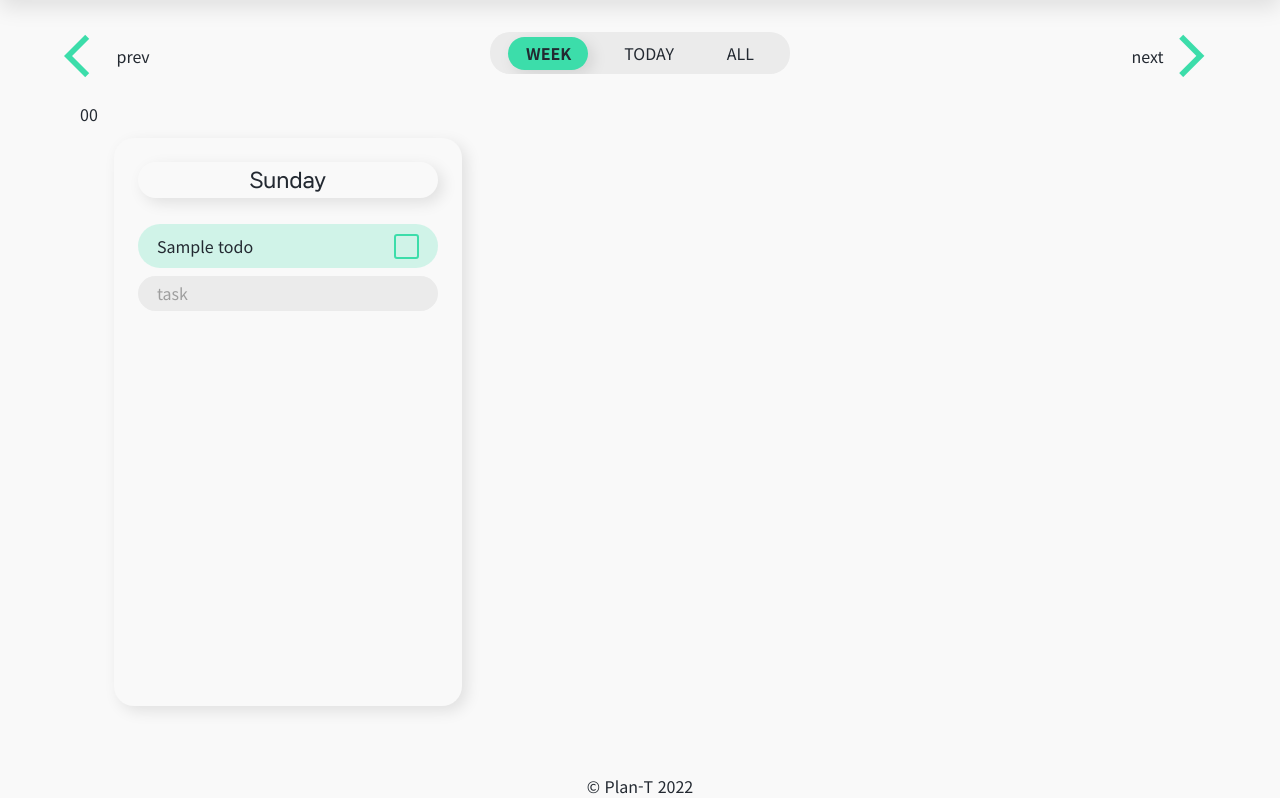
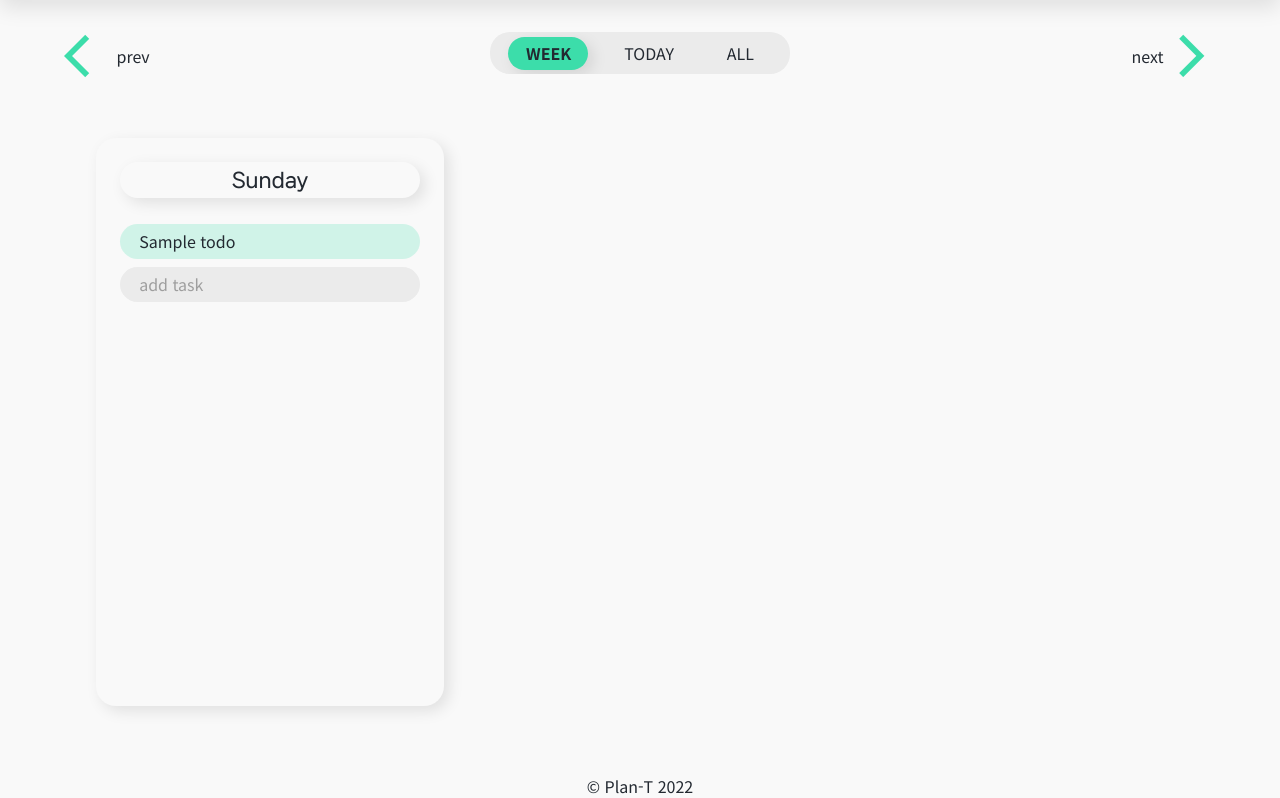
Before and after one commit to wdahlia/Plan-T, a Django app: template templates/todos/working/week_todos.html in a window 1280 px wide. Shown: the part 70-868 px from the top of the page. Run offline with Django 3.2, Linux system fonts and the light colour scheme; the template is opened without the code that fills it: most values are stand-ins (such as "Sample title", 1, 10 or a date in 2020); grey boxes labelled with a size stand in for pictures from a placeholder-image service; some libraries are stand-ins or nearby versions.

Commit message:
templates: week_todos.html 비동기 연결 완성

```diff
--- a/static/script/script.js
+++ b/static/script/script.js
@@ -184,13 +184,14 @@ try {
 
 } catch { }
 
+
 try {
+    // 요일 activate
     const week = ['Sunday', 'Monday', 'Tuesday', 'Wednesday', 'Thursday', 'Friday', 'Saturday',]
     // weekday.classList.add('activate')
     // weekday.innerText = week[new Date().getDay()]
     const weekdayNow = week[new Date().getDay()];
 
-    // console.log(weekdayNow);
     const weekArea = document.querySelector('.week-area');
     const weekdayAll = document.querySelectorAll('.weekday');
 
@@ -201,80 +202,103 @@ try {
             weekdayAll[i].classList.add('activate');
             const boxWidth = document.querySelector('.box').clientWidth;
             const scrollPos = (boxWidth * i);
-            // const scrollPos = (boxWidth * i) + (boxWidth / 2) + 25;
             weekArea.scrollTo({
                 top: 0,
                 left: scrollPos,
                 behavior: 'smooth'
             });
-
         }
     }
 
 
-} catch { }
+    // 이전, 다음주 변경 비동기
+    const weekBtn = document.querySelectorAll('.week-btn');
 
-try {
-    const weekBtn = document.querySelectorAll('.week-btn');
-    // console.log(weekBtn);
     let cnt = 0;
     const weekMove = function (e) {
         e.preventDefault();
-        // console.log(cnt);
         const isPrev = e.target.parentElement.dataset.isPrev;
         let urls = '/todos/week/';
-        let weekCnt = e.target.parentElement.dataset.weekCnt
+        // let weekCnt = e.target.parentElement.dataset.weekCnt
         if (isPrev === 'true') {
             cnt--;
-            // console.log(cnt);
             cnt = String(cnt);
             urls = `${urls}${cnt}`
             e.target.parentElement.setAttribute('data-week-cnt', `${cnt}`)
-
-            // console.log(urls);
-            // console.log(cnt);
         } else {
             cnt++;
-            // console.log(cnt);
             cnt = String(cnt);
             urls = `${urls}${cnt}`
-            // console.log(urls);
-            // console.log(cnt);
             e.target.parentElement.setAttribute('data-week-cnt', `${cnt}`)
         }
         e.target.parentElement.setAttribute('href', `${urls}`);
-        // console.log(e.target.parentElement);
+
+        for (let i = 0; i < 7; i++) {
+            console.log(weekdayNow);
+            console.log(cnt);
+            if (cnt != 0) {
+                weekdayAll[i].classList.remove('activate');
+                weekArea.scrollTo({
+                    top: 0,
+                    left: 0,
+                    behavior: 'smooth'
+                });
+            } else if (weekdayAll[i].innerText === weekdayNow && cnt == 0) {
+                weekdayAll[i].classList.add('activate');
+                const boxWidth = document.querySelector('.box').clientWidth;
+                const scrollPos = (boxWidth * i);
+                weekArea.scrollTo({
+                    top: 0,
+                    left: scrollPos,
+                    behavior: 'smooth'
+                });
+            }
+        }
+
+
 
         axios({
             method: 'get',
             url: `${urls}`,
         })
             .then((res) => {
-                // const isPrev = e.target.parentElement.dataset.isPrev;
-                // console.log(e.target.parentElement.dataset.isPrev);
-                console.log(res.data.resJson);
-                // console.log(res.data.resJson.length);
+
                 let data = res.data.resJson;
-                // console.log(data[1]);
-                resJsonParse = JSON.parse(data[1]);
-                // console.log(resJsonParse[0].fields.title);
-                const tasklist = document.querySelectorAll('.task');
+                jsonParse = JSON.parse(data[1]);
+
+                const tasklist = document.querySelectorAll('.task-list');
                 const tasktest = document.querySelector('.task-cont-test');
-                console.log(tasklist[3].childNodes[1].innerText);
+
+                for (let i = 0; i < 7; i++) {
+
+                    while (tasklist[i].hasChildNodes()) {
+                        tasklist[i].removeChild(
+                            tasklist[i].firstChild
+                        )
+                    }
+                }
+
                 for (let i = 0; i < data.length; i++) {
-                    resJsonParse = JSON.parse(data[i]);
-                    // console.log(resJsonParse.length, i);
-                    if (resJsonParse.length != 0) {
-                        todos = resJsonParse[1].fields;
-                        console.log(todos.title);
-                        tasktest.innerText = todos.title;
+                    jsonParse = JSON.parse(data[i]);
 
-                        // for (let j = 0; j < resJsonParse.length; j++) {
-                        //     todos = resJsonParse[j].fields;
-                        //     console.log(todos.title);
-                        //     tasktest.innerText = todos.title;
-                        // }
+                    if (jsonParse.length != 0) {
+
+                        for (let j = 0; j < jsonParse.length; j++) {
+
+                            tasklist[i].insertAdjacentHTML("beforeend", `
+                            <li class="task">
+                                <p class="task-cont">${jsonParse[j].fields.title}</p>
+                            </li>
+                            `)
+
+                        }
                     }
+
+                    tasklist[i].insertAdjacentHTML("beforeend", `
+                            <li class="task deactivate">
+                                <p class="task-cont">add task</p>
+                            </li>
+                            `)
                 }
             });
     };
--- a/templates/todos/working/week_todos.html
+++ b/templates/todos/working/week_todos.html
@@ -34,21 +34,21 @@
     </div>
   </div>
   <div class="box-area week-area">
-    <p class="task-cont-test">00</p>
 
+    <!-- <p class="task-cont-test">00</p> -->
     {% for todo_list in time_list %}
     <div class="box">
-      <h3 class="tit shd weekday">weekday</h3>
+      <h3 class="tit shd weekday">weekday </h3>
       <ul class="task-list">
         {% for todo in todo_list %}
         <li class="task">
           <p class="task-cont">{{todo.title}}</p>
-          <input type="checkbox" name="task-chb{{forloop.counter}}" id="task-chb{{forloop.counter}}">
-          <label for="task-chb{{forloop.counter}}" class="task-chb"></label>
+          <!-- <input type="checkbox" name="task-chb{{forloop.counter}}" id="task-chb{{forloop.counter}}">
+          <label for="task-chb{{forloop.counter}}" class="task-chb"></label> -->
         </li>
         {% endfor %}
         <li class="task deactivate">
-          <p class="task-cont">task</p>
+          <p class="task-cont">add task</p>
           <!-- <input type="checkbox" name="task-chb0" id="task-chb0"> <label for="task-chb0" class="task-chb"></label> -->
         </li>
       </ul>
```
